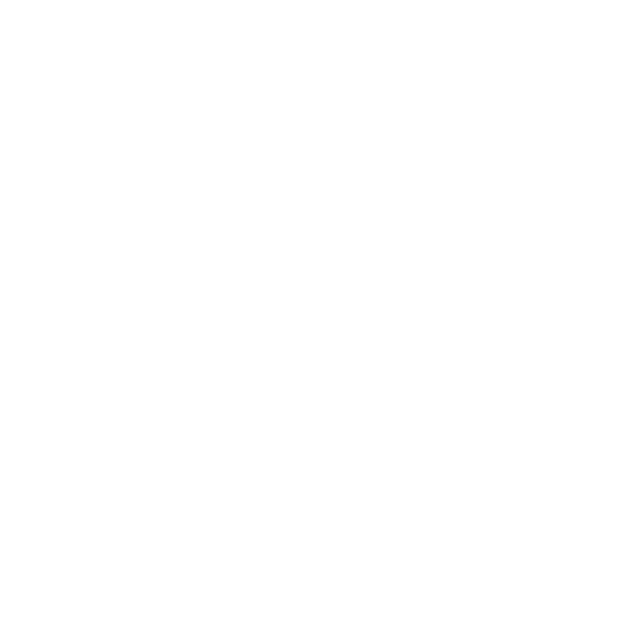
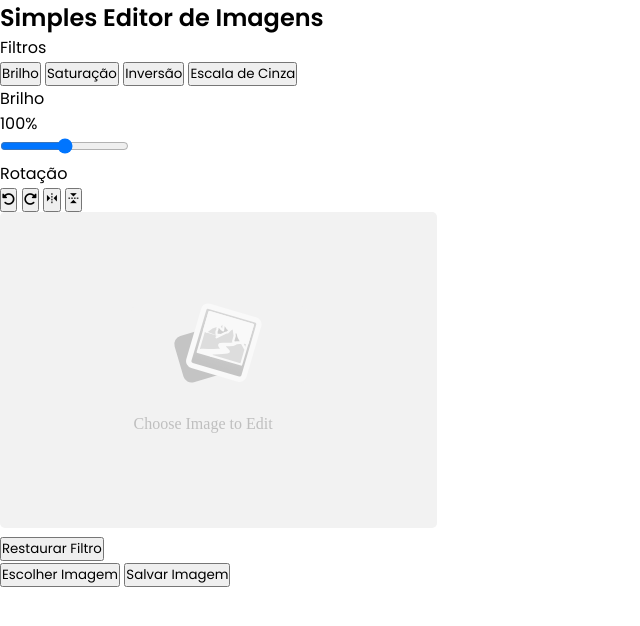
Before and after one commit to ThiagoMonts/image-editor, a plain HTML site: page index.html in a window 1280 px wide. Shown: the whole page, without its empty margins (0-640 px from the left). Drawn offline with nearby package versions, Linux system fonts and the light colour scheme.

Commit message:
Finalização do HTML

```diff
--- a/index.html
+++ b/index.html
@@ -5,8 +5,52 @@
     <meta http-equiv="X-UA-Compatible" content="IE=edge">
     <meta name="viewport" content="width=device-width, initial-scale=1.0">
     <title>Image Editor</title>
+    <link rel="stylesheet" href="style.css">
+    <link rel="stylesheet" href="https://unpkg.com/boxicons@2.1.2/css/boxicons.min.css">
+    <link rel="stylesheet" href="https://cdnjs.cloudflare.com/ajax/libs/font-awesome/6.2.1/css/all.min.css"/>
 </head>
 <body>
-
+    <div class="container">
+        <h2>Simples Editor de Imagens</h2>
+        <div class="wrapper">
+            <div class="editor-panel">
+                <div class="filter">
+                    <label class="title">Filtros</label>
+                    <div class="options">
+                        <button>Brilho</button>
+                        <button>Saturação</button>
+                        <button>Inversão</button>
+                        <button>Escala de Cinza</button>
+                    </div>
+                    <div class="slider">
+                        <div class="filter-info">
+                            <p class="name">Brilho</p>
+                            <p class="value">100%</p>
+                        </div>
+                        <input type="range" value="100" min="0" max="200">
+                    </div>
+                </div>
+                <div class="rotate">
+                    <label class="title">Rotação</label>
+                    <div class="options">
+                        <button><i class="fa-solid fa-rotate-left"></i></button>
+                        <button><i class="fa-solid fa-rotate-right"></i></button>
+                        <button><i class="bx bx-reflect-vertical"></i></button>
+                        <button><i class="bx bx-reflect-horizontal"></i></button>
+                    </div>
+                </div>
+            </div>
+            <div class="preview-img">
+                <img src="image/image-placeholder.svg" alt="preview-img">
+            </div>
+        </div>
+        <div class="controls">
+            <button class="reset-filter">Restaurar Filtro</button>
+            <div class="row">
+                <button class="choose-img">Escolher Imagem</button>
+                <button class="save-img">Salvar Imagem</button>
+            </div>
+        </div>
+    </div>
 </body>
 </html>
--- /dev/null
+++ b/style.css
@@ -0,0 +1,8 @@
+@import url('https://fonts.googleapis.com/css2?family=Poppins:wght@400;500;600&display=swap');
+
+*{
+  margin: 0;
+  padding: 0;
+  box-sizing: border-box;
+  font-family: 'Poppins', sans-serif;
+}
```
Also changed, not shown: image/image-placeholder.svg (added).
